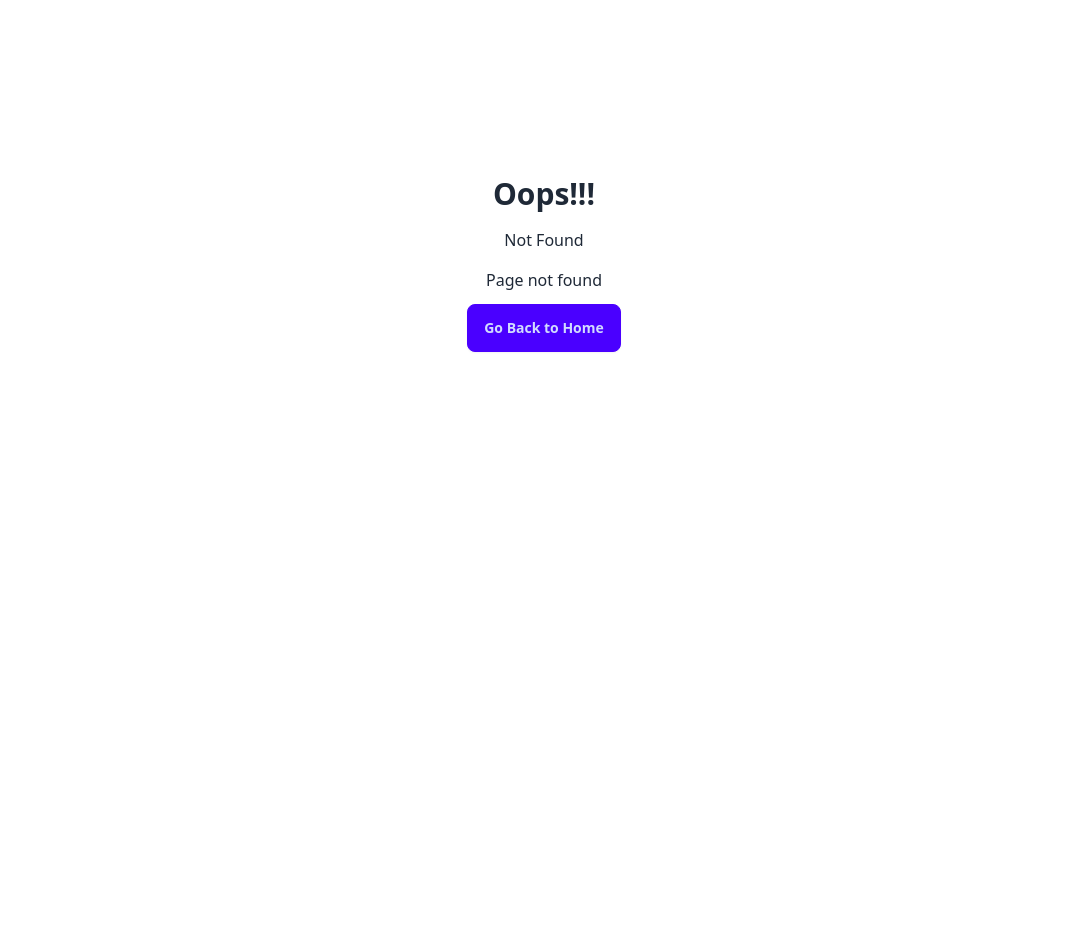
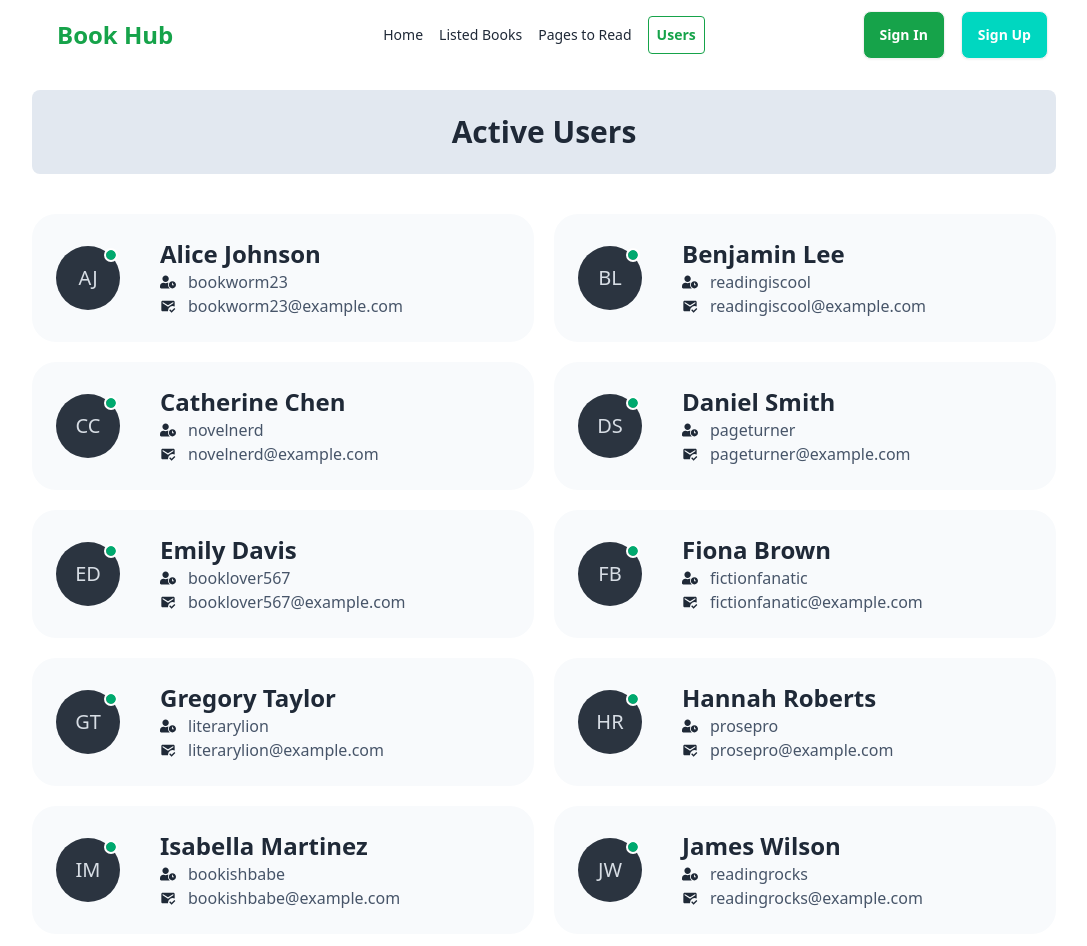
Before and after one commit to SamiulHasan-dev/book-review-system, a React (Vite) app: page /users in a window 1280 px wide. Before the commit this address had no page. Shown: the top 946 px of the page, without its empty margins (96-1183 px from the left). Before the commit the page ends 800 px from the top, so only its background shows below. Built offline with nearby package versions, Linux system fonts and the light colour scheme.

Commit message:
users section

```diff
--- /dev/null
+++ b/public/Users.json
@@ -0,0 +1,82 @@
+[
+    {
+        "userId": 1,
+        "username": "bookworm23",
+        "shortName": "AJ",
+        "name": "Alice Johnson",
+        "email": "bookworm23@example.com",
+        "isActive": true
+    },
+    {
+        "userId": 2,
+        "username": "readingiscool",
+        "shortName": "BL",
+        "name": "Benjamin Lee",
+        "email": "readingiscool@example.com",
+        "isActive": true
+    },
+    {
+        "userId": 3,
+        "username": "novelnerd",
+        "shortName": "CC",
+        "name": "Catherine Chen",
+        "email": "novelnerd@example.com",
+        "isActive": true
+    },
+    {
+        "userId": 4,
+        "username": "pageturner",
+        "shortName": "DS",
+        "name": "Daniel Smith",
+        "email": "pageturner@example.com",
+        "isActive": true
+    },
+    {
+        "userId": 5,
+        "username": "booklover567",
+        "shortName": "ED",
+        "name": "Emily Davis",
+        "email": "booklover567@example.com",
+        "isActive": true
+    },
+    {
+        "userId": 6,
+        "username": "fictionfanatic",
+        "shortName": "FB",
+        "name": "Fiona Brown",
+        "email": "fictionfanatic@example.com",
+        "isActive": true
+    },
+    {
+        "userId": 7,
+        "username": "literarylion",
+        "shortName": "GT",
+        "name": "Gregory Taylor",
+        "email": "literarylion@example.com",
+        "isActive": true
+    },
+    {
+        "userId": 8,
+        "username": "prosepro",
+        "shortName": "HR",
+        "name": "Hannah Roberts",
+        "email": "prosepro@example.com",
+        "isActive": true
+    },
+    {
+        "userId": 9,
+        "username": "bookishbabe",
+        "shortName": "IM",
+        "name": "Isabella Martinez",
+        "email": "bookishbabe@example.com",
+        "isActive": true
+    },
+    {
+        "userId": 10,
+        "username": "readingrocks",
+        "shortName": "JW",
+        "name": "James Wilson",
+        "email": "readingrocks@example.com",
+        "isActive": true
+    }
+]
--- a/src/components/Header/Header.jsx
+++ b/src/components/Header/Header.jsx
@@ -7,6 +7,7 @@ const Header = () => {
         <NavLink to="/" className={({ isActive }) => isActive ? 'text-green-600 border-green-600 font-bold border p-2 rounded' : 'font-blod'}>Home</NavLink>
         <NavLink to="/list" className={({ isActive }) => isActive ? 'text-green-600 border-green-600 font-bold border p-2 rounded' : 'font-blod'}>Listed Books</NavLink>
         <NavLink to="/read" className={({ isActive }) => isActive ? 'text-green-600 border-green-600 font-bold border p-2 rounded' : 'font-blod'}>Pages to Read</NavLink>
+        <NavLink to="/users" className={({ isActive }) => isActive ? 'text-green-600 border-green-600 font-bold border p-2 rounded' : 'font-blod'}>Users</NavLink>
     </>
 
     return (
--- /dev/null
+++ b/src/components/OurUser/OurUser.jsx
@@ -0,0 +1,32 @@
+import { FaUserClock } from "react-icons/fa";
+import { MdMarkEmailRead } from "react-icons/md";
+import PropTypes from 'prop-types'
+
+const OurUser = ({ user }) => {
+    const { name, username, shortName, email } = user;
+    return (
+        <div>
+            <div className="flex bg-slate-50 items-center p-6 rounded-3xl gap-10">
+                <div>
+                    <div className="avatar online placeholder">
+                        <div className="bg-neutral text-neutral-content rounded-full w-16">
+                            <span className="text-xl">{shortName}</span>
+                        </div>
+                    </div>
+                </div>
+
+                <div>
+                    <h2 className="text-2xl font-bold"> {name}</h2>
+                    <h5 className="flex items-center gap-3"><FaUserClock></FaUserClock><span className="text-slate-600 text-base">{username}</span></h5>
+                    <p className="flex items-center gap-3"><MdMarkEmailRead></MdMarkEmailRead> <span className="text-slate-600 text-base">{email}</span></p>
+                </div>
+            </div>
+        </div>
+    );
+};
+
+OurUser.propTypes ={
+    user: PropTypes.object
+}
+
+export default OurUser;
--- a/src/components/OurUsers/OurUsers.jsx
+++ b/src/components/OurUsers/OurUsers.jsx
@@ -1,9 +1,25 @@
+import { useEffect, useState } from "react";
+import OurUser from "../OurUser/OurUser";
+
 
 
 const OurUsers = () => {
+    const[users, setUsers] = useState([]);
+
+    useEffect(()=>{
+        fetch('../Users.json')
+        .then(res => res.json())
+        .then(data=> setUsers(data))
+    },[])
+
     return (
         <div>
-
+            <h2 className="text-3xl font-bold text-center bg-slate-200 py-6 my-5 rounded-lg">Active Users</h2>
+            <div className="grid lg:grid-cols-2 gap-5 my-10">
+                {
+                    users.map(user=> <OurUser user={user} key={user.id}></OurUser> )
+                }
+            </div>
         </div>
     );
 };
--- a/src/main.jsx
+++ b/src/main.jsx
@@ -14,6 +14,7 @@ import ReadBooks from './components/ReadBooks/ReadBooks.jsx';
 import BookDetails from './components/BookDetails/BookDetails.jsx';
 import ReadAllBooks from './components/ReadAllBooks/ReadAllBooks.jsx';
 import WishAllBooks from './components/WishAllBooks/WishAllBooks.jsx';
+import OurUsers from './components/OurUsers/OurUsers.jsx';
 
 
 
@@ -53,6 +54,10 @@ const router = createBrowserRouter([
         path: '/book/:bookId',
         element: <BookDetails></BookDetails>,
         loader: ()=> fetch('/booksData.json')
+      },
+      {
+        path: '/users',
+        element: <OurUsers></OurUsers>,
       }
     ]
   },
```
